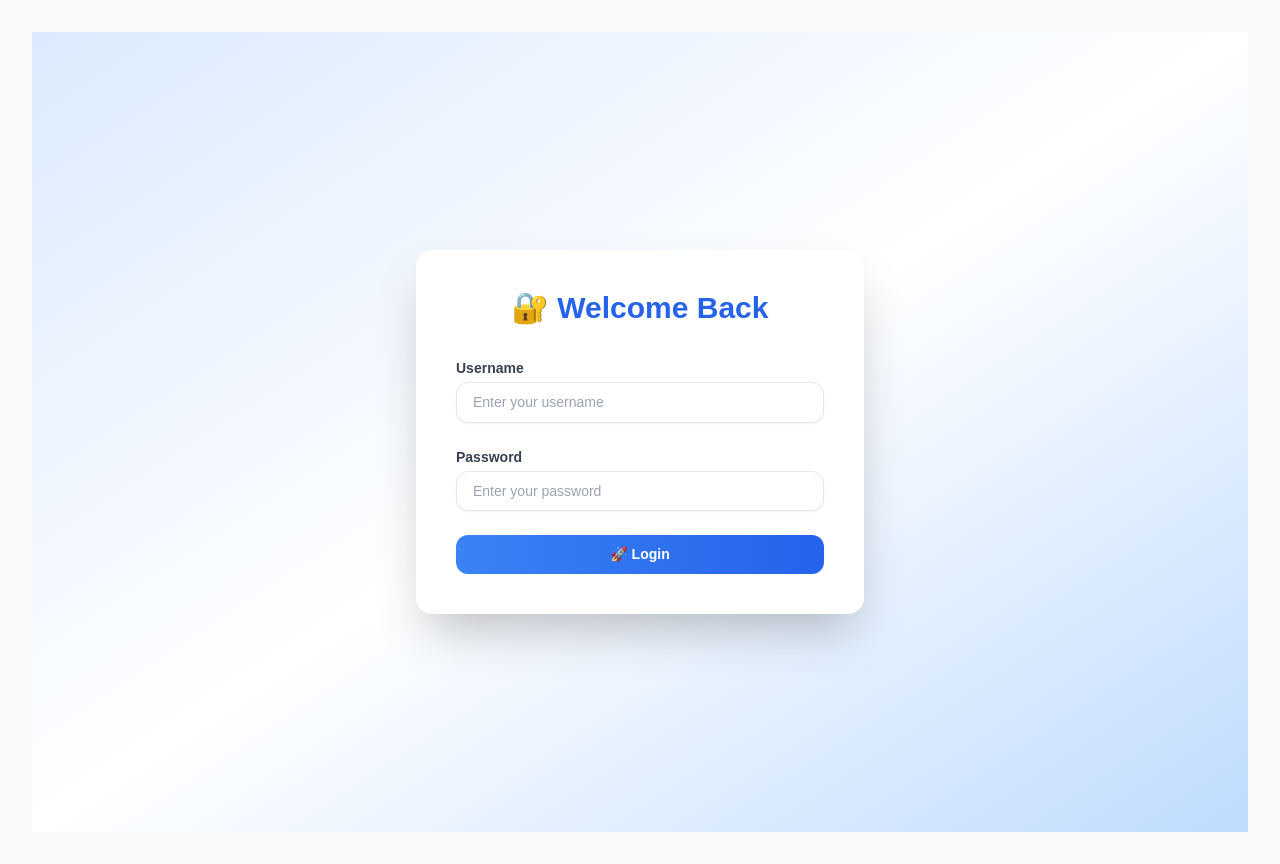
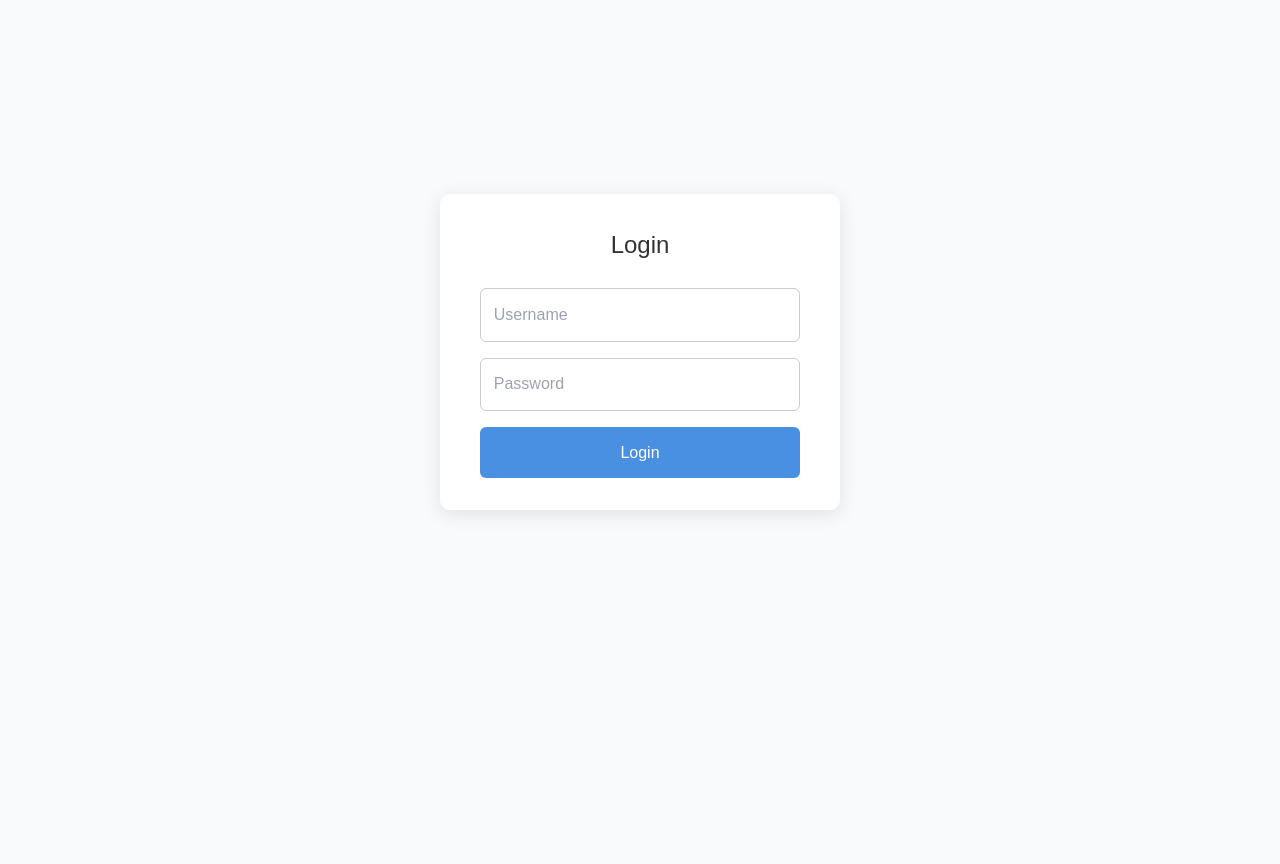
Before and after one commit to VipinCV/vuew, a Vue app: page /login in a window 1280 px wide. After the commit the page ends 800 px from the top, so only its background shows below. Built offline with nearby package versions, Linux system fonts and the light colour scheme.

Commit message:
Update Login.vue

```diff
--- a/src/views/Login.vue
+++ b/src/views/Login.vue
@@ -1,41 +1,12 @@
 <template>
-  <div class="min-h-screen flex items-center justify-center bg-gradient-to-br from-blue-100 via-white to-blue-200">
-    <div class="bg-white shadow-2xl rounded-2xl p-10 w-full max-w-md">
-      <h2 class="text-3xl font-bold text-blue-600 text-center mb-8">🔐 Welcome Back</h2>
-
-      <form @submit.prevent="login" class="space-y-6">
-        <div>
-          <label class="block text-sm font-semibold text-gray-700 mb-1">Username</label>
-          <input
-            v-model="username"
-            type="text"
-            placeholder="Enter your username"
-            class="w-full px-4 py-2 border rounded-xl shadow-sm focus:ring-2 focus:ring-blue-400 focus:outline-none"
-            required
-          />
-        </div>
-
-        <div>
-          <label class="block text-sm font-semibold text-gray-700 mb-1">Password</label>
-          <input
-            v-model="password"
-            type="password"
-            placeholder="Enter your password"
-            class="w-full px-4 py-2 border rounded-xl shadow-sm focus:ring-2 focus:ring-blue-400 focus:outline-none"
-            required
-          />
-        </div>
-
-        <div v-if="error" class="text-red-600 text-sm bg-red-100 p-2 rounded-lg">
-          {{ error }}
-        </div>
-
-        <button
-          type="submit"
-          class="w-full bg-gradient-to-r from-blue-500 to-blue-600 text-white py-2 rounded-xl font-semibold hover:scale-105 transform transition"
-        >
-          🚀 Login
-        </button>
+  <div class="login-container">
+    <div class="login-card">
+      <h2>Login</h2>
+      <form @submit.prevent="handleLogin">
+        <input v-model="username" type="text" placeholder="Username" required />
+        <input v-model="password" type="password" placeholder="Password" required />
+        <button type="submit">Login</button>
+        <p class="error" v-if="error">{{ error }}</p>
       </form>
     </div>
   </div>
@@ -46,20 +17,82 @@ import { ref } from 'vue'
 import { useRouter } from 'vue-router'
 import { useAuthStore } from '@/stores/auth'
 
-const router = useRouter()
-const authStore = useAuthStore()
-
 const username = ref('')
 const password = ref('')
 const error = ref('')
 
-const login = async () => {
-  error.value = ''
-  const success = await authStore.login(username.value, password.value)
-  if (success) {
-    router.push('/home')
-  } else {
-    error.value = '❌ Login failed. Please check your credentials.'
+const router = useRouter()
+const authStore = useAuthStore()
+
+async function handleLogin() {
+  try {
+    // Simulate API call
+    if (username.value === 'admin' && password.value === 'admin') {
+      const fakeToken = 'fake-jwt-token'
+
+      authStore.login(fakeToken) // Save token in store and localStorage
+      router.push('/') // Go to home
+    } else {
+      error.value = 'Invalid credentials'
+    }
+  } catch (e) {
+    error.value = 'Login failed'
   }
 }
 </script>
+
+<style scoped>
+.login-container {
+  display: flex;
+  justify-content: center;
+  align-items: center;
+  height: 80vh;
+}
+
+.login-card {
+  background-color: #fff;
+  padding: 2rem 2.5rem;
+  border-radius: 10px;
+  box-shadow: 0 4px 20px rgba(0, 0, 0, 0.1);
+  width: 100%;
+  max-width: 400px;
+}
+
+h2 {
+  margin-bottom: 1.5rem;
+  font-size: 1.5rem;
+  color: #333;
+  text-align: center;
+}
+
+input {
+  width: 100%;
+  padding: 0.8rem;
+  margin-bottom: 1rem;
+  border: 1px solid #ccc;
+  border-radius: 6px;
+  font-size: 1rem;
+}
+
+button {
+  width: 100%;
+  padding: 0.8rem;
+  background-color: #4a90e2;
+  color: white;
+  border: none;
+  border-radius: 6px;
+  font-size: 1rem;
+  cursor: pointer;
+  transition: background 0.3s ease;
+}
+
+button:hover {
+  background-color: #357bd8;
+}
+
+.error {
+  color: red;
+  text-align: center;
+  margin-top: 0.5rem;
+}
+</style>
```
